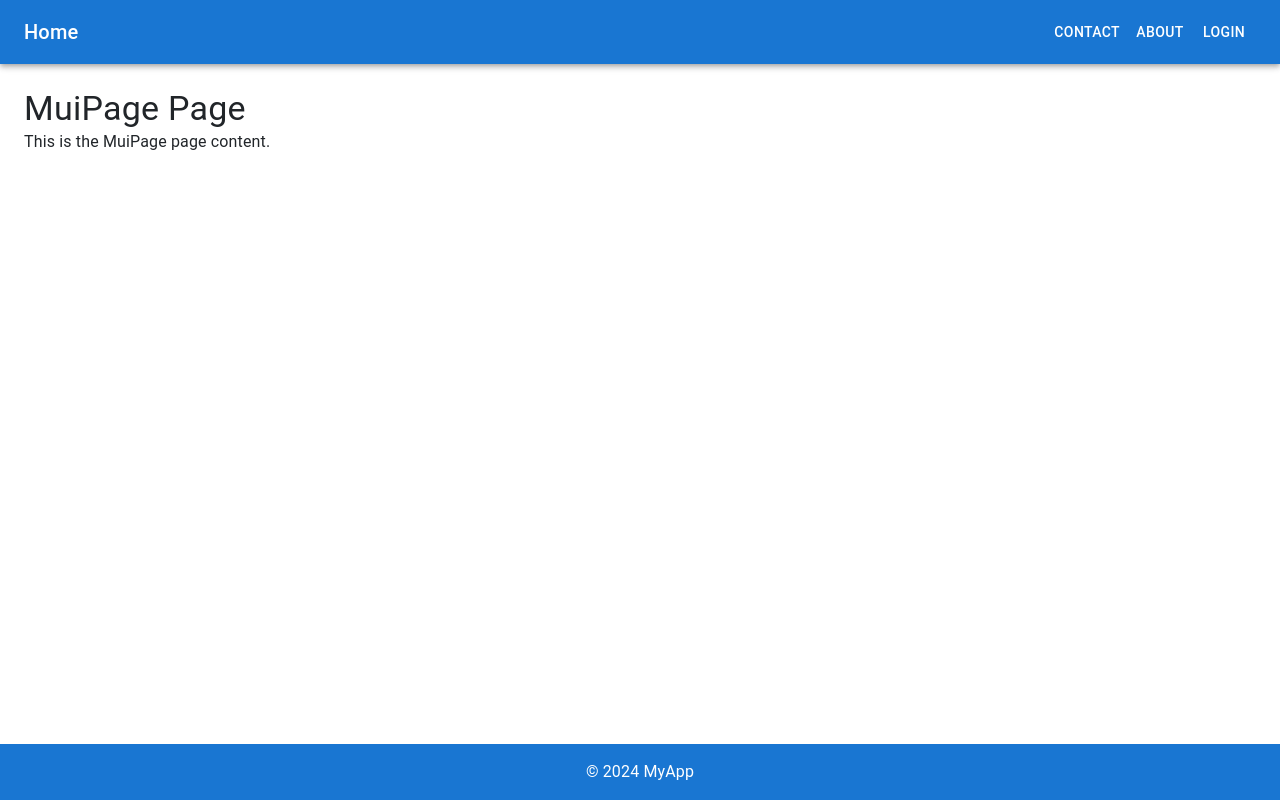
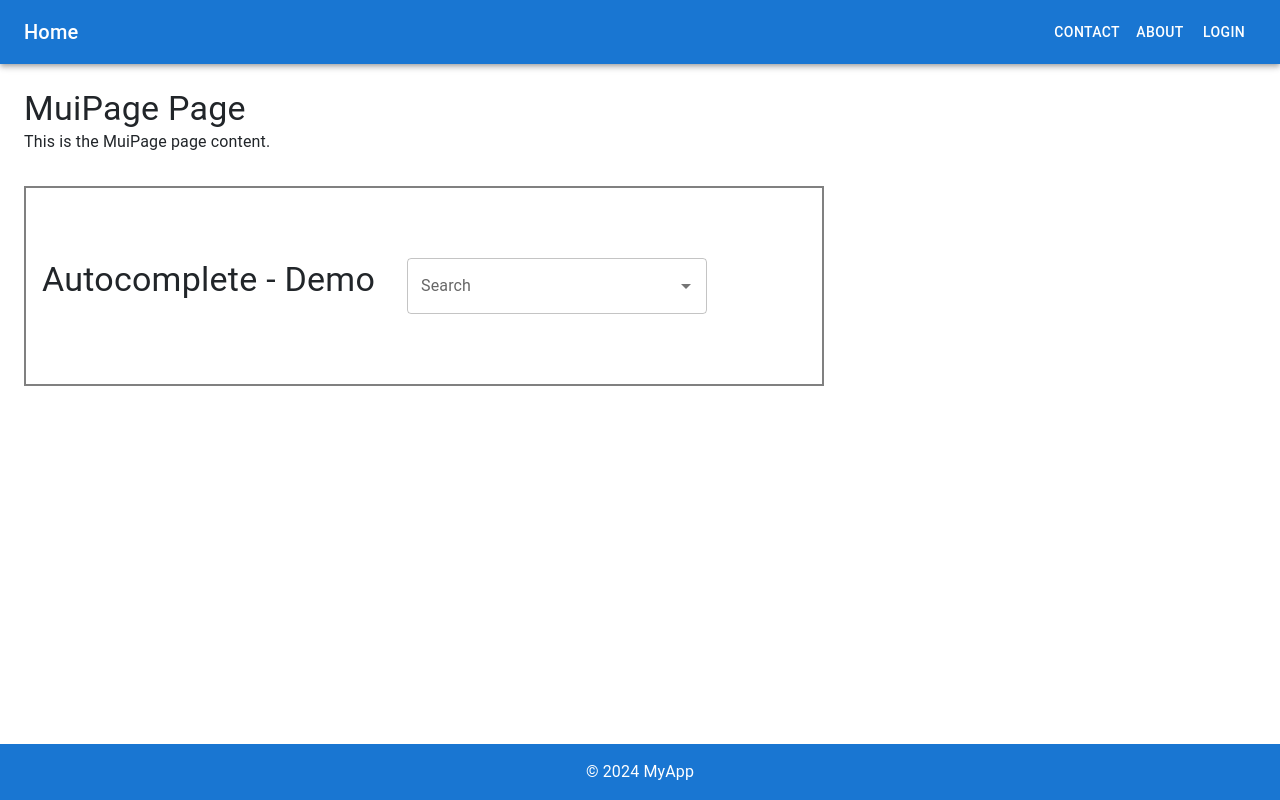
Before and after one commit to Indranil2501/my-react-projects, a React (Create React App) app: page /mui in a window 1280 px wide. Built offline with nearby package versions, Linux system fonts and the light colour scheme.

Commit message:
Implemented customized searchable Autocomplete from mui

```diff
--- a/src/components/Home.js
+++ b/src/components/Home.js
@@ -4,9 +4,6 @@ import { Link } from 'react-router-dom';
 
 const Home = () => {
   const pages = [
-    { name: 'Contact', path: '/contact' },
-    { name: 'About', path: '/about' },
-    { name: 'Login', path: '/login' },
     { name: 'AgGrid', path: '/aggrid' },
     { name: 'D3Chart', path: '/d3chart' },
     { name: 'MUI', path: '/mui' },
--- a/src/components/MuiPage.js
+++ b/src/components/MuiPage.js
@@ -1,11 +1,202 @@
-import React from 'react';
-import { Typography, Box } from '@mui/material';
+import React, { useState } from 'react';
+import { Typography, Box, Autocomplete, TextField, Chip } from '@mui/material';
 
 const MuiPage = () => {
+    const data = [
+        { title: "C01 - Harry Potter" },
+        { title: "IJS - Hermione Granger" },
+        { title: "C03 - Ron Weasley" },
+        { title: "JAQ - Albus Dumbledore" },
+        { title: "K05 - Severus Snape" },
+        { title: "C06 - Draco Malfoy" },
+        { title: "C07 - Rubeus Hagrid" },
+        { title: "C08 - Sirius Black" },
+        { title: "C09 - Remus Lupin" },
+        { title: "F10 - Minerva McGonagall" },
+        { title: "C11 - Bellatrix Lestrange" },
+        { title: "AAA - Lord Voldemort" },
+        { title: "C13 - Neville Longbottom" },
+        { title: "C14 - Luna Lovegood" },
+        { title: "S15 - Ginny Weasley" },
+        { title: "C16 - Fred Weasley" },
+        { title: "C17 - George Weasley" },
+        { title: "C18 - Molly Weasley" },
+        { title: "C19 - Arthur Weasley" },
+        { title: "C20 - Percy Weasley" },
+        { title: "UUA - Nymphadora Tonks" },
+        { title: "C22 - Filius Flitwick" },
+        { title: "C23 - Sybill Trelawney" },
+        { title: "C24 - Gilderoy Lockhart" },
+        { title: "C25 - Dolores Umbridge" },
+        { title: "C26 - Cornelius Fudge" },
+        { title: "AOS - Argus Filch" },
+        { title: "JAS - Madam Hooch" },
+        { title: "IJA - Viktor Krum" },
+        { title: "A30 - Cedric Diggory" },
+        { title: "C31 - Cho Chang" },
+        { title: "C32 - Fleur Delacour" },
+        { title: "C33 - Lucius Malfoy" },
+        { title: "T34 - Narcissa Malfoy" },
+        { title: "C35 - Peter Pettigrew" },
+        { title: "C36 - Barty Crouch Jr." },
+        { title: "U23 - Barty Crouch Sr." },
+        { title: "C38 - Kreacher" },
+        { title: "C39 - Dobby" },
+        { title: "C40 - Winky" },
+        { title: "C41 - Nearly Headless Nick" },
+        { title: "C42 - The Bloody Baron" },
+        { title: "C43 - The Grey Lady" },
+        { title: "Y44 - The Fat Friar" },
+        { title: "C45 - Peeves" },
+        { title: "C46 - Madam Pomfrey" },
+        { title: "U47 - Oliver Wood" },
+        { title: "P09 - Angelina Johnson" },
+        { title: "C49 - Katie Bell" },
+        { title: "C50 - Alicia Spinnet" },
+        { title: "I89 - Lee Jordan" },
+        { title: "C52 - Dean Thomas" },
+        { title: "C53 - Seamus Finnigan" },
+        { title: "C54 - Parvati Patil" },
+        { title: "C55 - Padma Patil" },
+        { title: "C56 - Lavender Brown" },
+        { title: "C57 - Vincent Crabbe" },
+        { title: "OAS - Gregory Goyle" },
+        { title: "E59 - Pansy Parkinson" },
+        { title: "C60 - Blaise Zabini" },
+        { title: "C61 - Millicent Bulstrode" },
+        { title: "C62 - Theodore Nott" },
+        { title: "C63 - Daphne Greengrass" },
+        { title: "C64 - Astoria Greengrass" },
+        { title: "C65 - Cormac McLaggen" },
+        { title: "C66 - Romilda Vane" },
+        { title: "I67 - Zacharias Smith" },
+        { title: "C68 - Ernie Macmillan" },
+        { title: "C69 - Hannah Abbott" },
+        { title: "C70 - Justin Finch-Fletchley" },
+        { title: "U71 - Susan Bones" },
+        { title: "C72 - Terry Boot" },
+        { title: "C73 - Anthony Goldstein" },
+        { title: "C74 - Michael Corner" },
+        { title: "C75 - Marietta Edgecombe" },
+        { title: "Y76 - Roger Davies" },
+        { title: "C77 - Penelope Clearwater" },
+        { title: "C78 - Marcus Flint" },
+        { title: "C79 - Adrian Pucey" },
+        { title: "C80 - Terence Higgs" },
+        { title: "C81 - Alicia Spinnet" },
+        { title: "YYP - Zacharias Smith" },
+        { title: "C83 - Susan Bones" },
+        { title: "C84 - Ernie Macmillan" },
+        { title: "C85 - Hannah Abbott" },
+        { title: "C86 - Justin Finch-Fletchley" },
+        { title: "UAB - Anthony Goldstein" },
+        { title: "CII - Terry Boot" },
+        { title: "C89 - Michael Corner" },
+        { title: "C90 - Cho Chang" },
+        { title: "BGS - Marietta Edgecombe" },
+        { title: "C92 - Roger Davies" },
+        { title: "C93 - Penelope Clearwater" },
+        { title: "C94 - Marcus Flint" },
+        { title: "YHA - Adrian Pucey" },
+        { title: "C96 - Terence Higgs" },
+        { title: "C97 - Katie Bell" },
+        { title: "C98 - Oliver Wood" },
+        { title: "UUN - Angelina Johnson" },
+        { title: "00A - Alicia Spinnet" }
+    ];
+
+    // Utility function to extract code and name
+    const extractCodeAndName = (title) => {
+        const [code, name] = title.split(' - ');
+        return { code, name };
+    };
+
+    const [selectedItems, setSelectedItems] = useState([]);
+
+    const handleChange = (event, newValue) => {
+        // Ensure unique selected items
+        const uniqueSelectedItems = Array.from(new Set([...newValue, ...selectedItems]));
+        setSelectedItems(uniqueSelectedItems);
+    };
+
+    const renderTags = (value, getTagProps) =>
+        value.map((option, index) => (
+            <Chip
+                key={option.title}
+                label={option.title}
+                {...getTagProps({ index })}
+            />
+        ));
+
+    const filterOptions = (options, state) => {
+        const searchTerm = state.inputValue.toLowerCase();
+
+        if (!searchTerm == false) {
+            // Filter options based on search term
+            const filteredOptions = options.filter(option => {
+                const { code, name } = extractCodeAndName(option.title);
+                return code.toLowerCase().startsWith(searchTerm) || name.toLowerCase().startsWith(searchTerm);
+            });
+
+            // Sort filtered options
+            const sortedOptions = filteredOptions.sort((a, b) => {
+                const { code: codeA, name: nameA } = extractCodeAndName(a.title);
+                const { code: codeB, name: nameB } = extractCodeAndName(b.title);
+
+                // Check if code starts with search term
+                const codeAStartsWith = codeA.toLowerCase().startsWith(searchTerm);
+                const codeBStartsWith = codeB.toLowerCase().startsWith(searchTerm);
+
+                // Prioritize by code first, then by name if codes match
+                if (codeAStartsWith && !codeBStartsWith) return -1;
+                if (!codeAStartsWith && codeBStartsWith) return 1;
+
+                // If both have matching codes, or neither have matching codes, sort by name
+                return nameA.localeCompare(nameB);
+            });
+
+            return sortedOptions;
+        } else {
+            return options;
+        }
+    };
+
     return (
         <Box sx={{ p: 3 }}>
             <Typography variant="h4">MuiPage Page</Typography>
             <Typography variant="body1">This is the MuiPage page content.</Typography>
+            <Box
+                height={200}
+                width={800}
+                my={4}
+                display="flex"
+                alignItems="center"
+                gap={4}
+                p={2}
+                sx={{ border: '2px solid grey' }}
+            >
+                <Typography variant="h4" gutterBottom>
+                    Autocomplete - Demo
+                </Typography>
+                <Box sx={{ width: 300 }}>
+                    <Autocomplete
+                        multiple
+                        options={data}
+                        filterOptions={filterOptions}
+                        getOptionLabel={(option) => option.title}
+                        renderTags={renderTags}
+                        onChange={handleChange}
+                        renderInput={(params) => (
+                            <TextField
+                                {...params}
+                                variant="outlined"
+                                label="Search"
+                                placeholder="Search by code or name"
+                            />
+                        )}
+                    />
+                </Box>
+            </Box>
         </Box>
     );
 };
```
Lines whose indentation alone changed are shown as unchanged.
